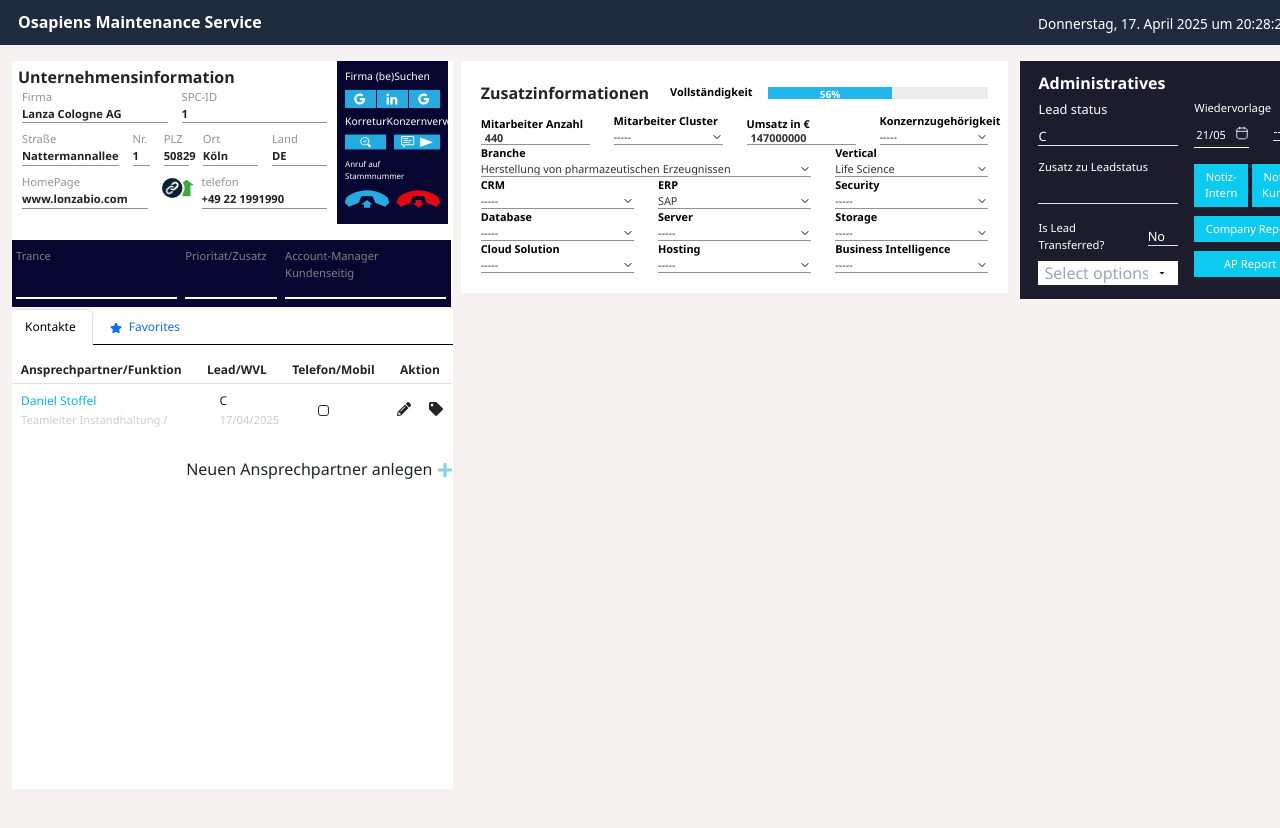
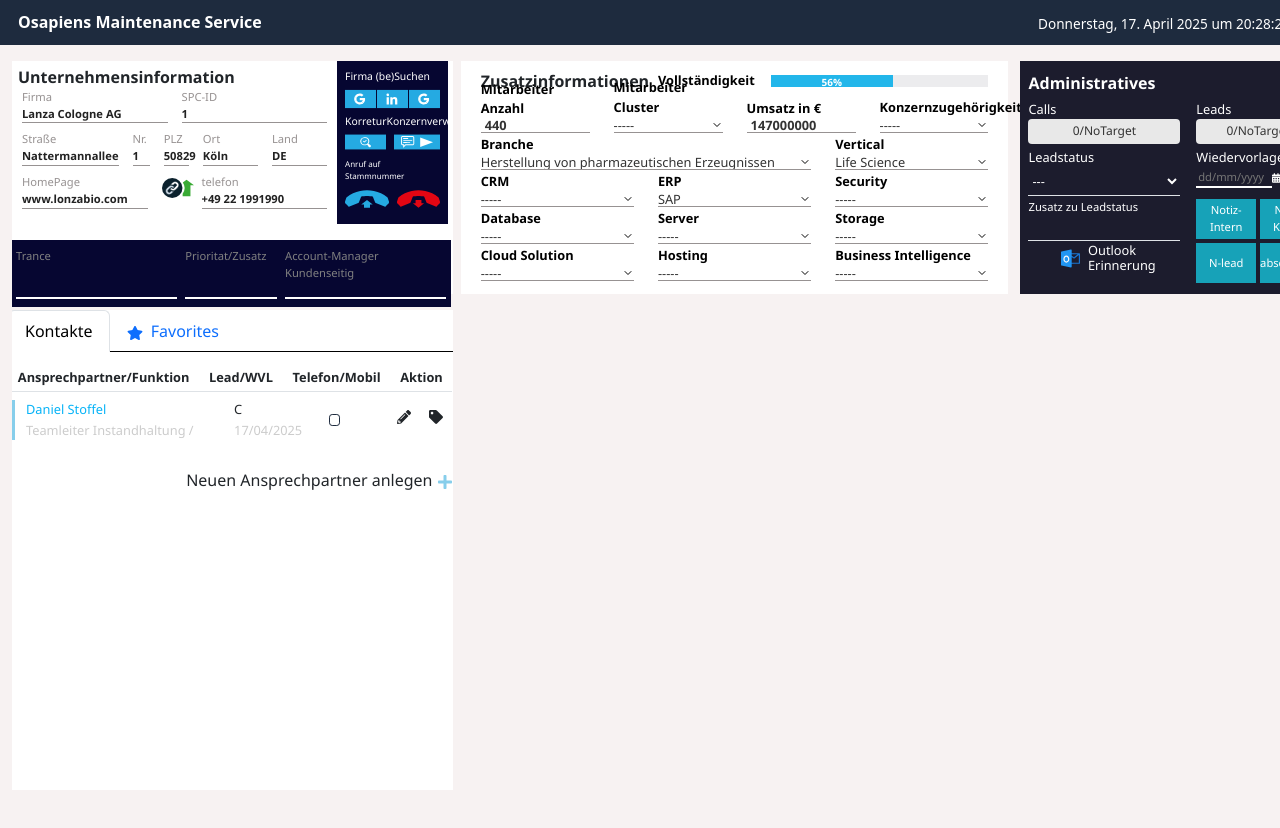
Before and after one commit to vamsiatforte/crm, a React (Create React App) app: page / in a window 1280 px wide. Shown: the top 828 px of the page. Built offline with nearby package versions, Linux system fonts and the light colour scheme.

Commit message:
administration updated

```diff
--- a/src/components/CallDocument.module.css
+++ b/src/components/CallDocument.module.css
@@ -16,6 +16,8 @@
 }
 .adjustWidth{
   width: 61% !important;
+  height: 270px;
+  overflow: scroll;
 }
 .closeBtn {
   cursor: pointer;
--- a/src/components/Kontekte.module.css
+++ b/src/components/Kontekte.module.css
@@ -1,5 +1,4 @@
 .kontakteContainer {
-    font-size: 12px;
     background-color: white;
     height: 60vh;
     padding-left: 0px;
@@ -8,7 +7,7 @@
 
 /* Table headers */
 .tableHeader p {
-    font-size: 0.75rem;
+    font-size: 0.8rem;
     font-weight: 600;
     margin-bottom: 4px;
 }
@@ -17,7 +16,7 @@
 .contactRow {
     padding: 8px 0;
     border-top: 1px solid #dee2e6;
-    font-size: 0.75rem;
+    font-size: 0.8rem;
     width: 103%;
 }
 
@@ -75,26 +74,26 @@
 
 /* Text styles */
 .contactName {
-    font-size: 0.75rem;
+    font-size: 0.8rem;
     font-weight: 500;
     margin-bottom: 2px;
     color: rgb(6, 179, 247);
 }
 
 .contactPosition {
-    font-size: 0.7rem;
+    font-size: 0.8rem;
     color: #ccc;
     margin-bottom: 0;
 }
 
 .leadStatus {
-    font-size: 0.75rem;
+    font-size: 0.8rem;
     font-weight: 500;
     margin-bottom: 2px;
 }
 
 .contactDate {
-    font-size: 0.7rem;
+    font-size: 0.8rem;
     color: #ccc;
     margin-bottom: 0;
 }
@@ -105,7 +104,7 @@
 }
 
 .favoritesText {
-    font-size: 0.75rem;
+    font-size: 1rem;
 }
 
 /* Form styles */
@@ -117,7 +116,7 @@
 }
 
 .form-label {
-    font-size: 0.7rem;
+    font-size: 0.8rem;
     color: #333;
 }
 
@@ -130,7 +129,7 @@
 
 .form-control,
 .form-select {
-    font-size: 0.7rem;
+    font-size: 0.8rem;
     padding: 2px 4px;
     height: auto;
     border: none;
@@ -166,7 +165,7 @@
     color: white !important;
 }
 .contactDiv{
-    border-left: 2px solid skyblue;
+    border-left: 7px solid skyblue;
     padding-left: 11px;
 }
 .navDiv{
@@ -241,7 +240,7 @@
 /* Form Title */
 .formTitle {
   font-weight: 600;
-  font-size: 18px;
+  font-size: 0.8rem;
   margin: 0;
   flex-grow: 1;
   text-align: center;
@@ -251,7 +250,7 @@
 .closeButton {
   background: none;
   border: none;
-  font-size: 20px;
+  font-size: 0.8rem;
   cursor: pointer;
   color: #666;
   padding: 0;
@@ -271,4 +270,5 @@
 .formText{
     margin-top: 20px;
     font-size: 1rem;
+    cursor: pointer;
 }
--- /dev/null
+++ b/src/components/LeadProject.js
@@ -0,0 +1,124 @@
+import React from 'react';
+import styles from './LeadProject.module.css';
+import { FaTrash, FaCalendarAlt } from 'react-icons/fa';
+import outlook from '../images/outlook.svg';
+
+const LeadProject = () => {
+    return (
+        <div className={`col-3 ${styles.leadProject}`}>
+            <div className={`${styles.leadProjectDiv}`}>
+                <div className={`row ${styles.leadProjectTitleDiv}`}>
+                    <div className={`col-10 p-0`}>
+                        <p className={`${styles.title} m-0 fw-bold`}>Administratives</p>
+                    </div>
+                    <div className="col-2 text-end">
+                        <FaTrash className={styles.trashIcon} />
+                    </div>
+                </div>
+
+                <div className='row'>
+                    {/* Progress Bars Section */}
+                    <div className="col-6 p-0">
+                        <div>
+                            <p className={`${styles.label}`}>Calls</p>
+                            <div className={styles.progressBar}>
+                                <div className={styles.progressFill} style={{width: '0%'}}></div>
+                                <span className={styles.progressText}>0/NoTarget</span>
+                            </div>
+                        </div>
+                    </div>
+                    <div className="col-6 ps-3">
+                        <div>
+                            <p className={`${styles.label}`}>Leads</p>
+                            <div className={styles.progressBar}>
+                                <div className={styles.progressFill} style={{width: '0%'}}></div>
+                                <span className={styles.progressText}>0/NoTarget</span>
+                            </div>
+                        </div>
+                    </div>
+                </div>
+
+                <div className='row mt-1'>
+                    {/* Controls Section */}
+                    <div className="col-6 p-0">
+                        <div>
+                            <p className={`${styles.label}`}>Leadstatus</p>
+                            <div className={styles.selectWrapper}>
+                                <select className={styles.selectBottomBorder}>
+                                    <option>---</option>
+                                    <option>A</option>
+                                    <option>B</option>
+                                    <option>C</option>
+                                </select>
+                            </div>
+                        </div>
+                    </div>
+                    <div className="col-6 ps-3">
+                        <div>
+                            <p className={`${styles.label}`}>Wiedervorlage</p>
+                            <div className={`d-flex align-items-center ${styles.datePickerContainer}`}>
+                                <input
+                                    type="text"
+                                    placeholder="dd/mm/yyyy"
+                                    className={`${styles.dateInput} flex-grow-1`}
+                                />
+                                <FaCalendarAlt className={`${styles.calendarIcon}`} />
+                                <div className={`${styles.timeInput}`}>----</div>
+                            </div>
+                        </div>
+                    </div>
+                </div>
+
+                <div className='row mt-1'>
+                    {/* Left Column: Zusatz and Outlook */}
+                    <div className="col-6 p-0">
+                        {/* Zusatz Section */}
+                        <div>
+                            <p className={`${styles.smallText} m-0`}>Zusatz zu Leadstatus</p>
+                            <div className={`${styles.selectBottomBorder}`}><p></p></div>
+                        </div>
+
+                        {/* Outlook Section */}
+                        <div className={`d-flex align-items-center justify-content-center ${styles.outlookSection}`}>
+                            <div className={styles.outlookIcon}>
+                                <img src={outlook} alt="Outlook" className={styles.outlookLogo} />
+                            </div>
+                            <div className={`${styles.outlookText}`}>
+                                <p className='m-0'>Outlook</p>
+                                <p className='m-0'>Erinnerung</p>
+                            </div>
+                        </div>
+                    </div>
+
+                    {/* Right Column: Button Grid */}
+                    <div className="col-6 ps-3">
+                        <div className='row g-1'>
+                            <div className="col-6">
+                                <button className={`btn btn-sm w-100 ${styles.smallButton}`}>
+                                    Notiz-Intern
+                                </button>
+                            </div>
+                            <div className="col-6">
+                                <button className={`btn btn-sm w-100 ${styles.smallButton}`}>
+                                    Notiz-Kunde
+                                </button>
+                            </div>
+                            <div className="col-6">
+                                <button className={`btn btn-sm w-100 ${styles.smallButton}`}>
+                                    N-lead
+                                </button>
+                            </div>
+                            <div className="col-6">
+                                <button className={`btn btn-sm w-100 ${styles.smallButton}`}>
+                                    abschließen
+                                </button>
+                            </div>
+                        </div>
+                    </div>
+                </div>
+            </div>
+        </div>
+    );
+};
+
+export default LeadProject;
--- /dev/null
+++ b/src/components/LeadProject.module.css
@@ -0,0 +1,160 @@
+.leadProject {
+    height: auto !important;
+}
+
+.leadProjectDiv {
+    background-color: rgb(28, 28, 45);
+    padding: 10px 10px 10px 20px !important;
+}
+
+.leadProjectTitleDiv {
+    margin-bottom: 5px !important;
+}
+
+.title {
+    color: white;
+}
+
+.trashIcon {
+    color: white;
+    font-size: 15px;
+    cursor: pointer;
+}
+
+.trashIcon:hover {
+    color: #ccc;
+}
+
+.label {
+    font-weight: 500;
+    font-size: 0.8rem;
+    color: white;
+    margin: 0;
+    padding: 0;
+}
+
+/* Progress Bar Styles */
+.progressBar {
+    position: relative;
+    width: 100%;
+    height: 25px;
+    background-color: #e8e8e8;
+    border-radius: 4px;
+    overflow: hidden;
+    display: flex;
+    align-items: center;
+    justify-content: center;
+}
+
+.progressFill {
+    position: absolute;
+    left: 0;
+    top: 0;
+    height: 100%;
+    background-color: #17a2b8;
+    transition: width 0.3s ease;
+    border-radius: 4px;
+}
+
+.progressText {
+    position: relative;
+    z-index: 1;
+    color: #333;
+    font-size: 0.75rem;
+    font-weight: 500;
+    text-align: center;
+}
+
+.selectWrapper {
+    position: relative;
+    width: 100%;
+    height: 20px;
+    margin-bottom: 0.5rem;
+}
+
+.selectBottomBorder {
+    width: 100%;
+    border: none;
+    border-bottom: 1px solid #dee2e6;
+    padding: 0.25rem 0;
+    background-color: transparent;
+    font-size: 0.8rem;
+    color: white;
+}
+
+.datePickerContainer {
+    padding-bottom: 2px;
+}
+
+.dateInput {
+    border: none;
+    border-bottom: 2px solid white;
+    outline: none;
+    background: transparent;
+    font-size: 0.7rem;
+    width: 100%;
+    color: white;
+}
+
+.calendarIcon {
+    display: flex;
+    align-items: center;
+    cursor: pointer;
+    color: white;
+    font-size: 14px;
+}
+
+.timeInput {
+    border-bottom: 1px solid white;
+    padding: 2px 0;
+    font-size: 0.7rem;
+    color: white;
+    min-width: 40px;
+    text-align: center;
+}
+
+.smallText {
+    font-size: 0.7rem;
+    color: white;
+}
+
+.outlookSection {
+    margin-bottom: 8px;
+}
+
+.outlookIcon {
+    width: 35px;
+    height: 35px;
+    border-radius: 4px;
+    display: flex;
+    align-items: center;
+    justify-content: center;
+}
+
+.outlookLogo {
+    width: 25px;
+    height: 19px;
+}
+
+.outlookText {
+    color: white;
+}
+
+.outlookText p {
+    font-size: 0.8rem;
+    line-height: 1.2;
+}
+
+.smallButton {
+    height: 40px;
+    padding: 0px;
+    border-radius: 0 !important;
+    font-size: 0.7rem;
+    color: white !important;
+    background-color: #17a2b8 !important;
+    border: none !important;
+}
+
+.smallButton:hover {
+    background-color: #138496 !important;
+}
--- a/src/components/Zusatzinformationen.module.css
+++ b/src/components/Zusatzinformationen.module.css
@@ -3,7 +3,7 @@
 }
 
 .ziCard {
-  padding: 20px 20px;
+  padding: 8px 20px;
   /* border-radius: 6px; */
   background-color: #fff;
   /* Added background */
@@ -14,19 +14,18 @@
   margin-bottom: 6px;
   font-weight: bold;
   color: #333;
-  /* Added color */
 }
 
 .ziLabel {
   color:black;
-  font-size: 0.68rem;
+  font-size: 0.8rem;
   margin-bottom: 1px;
   display: block;
   font-weight: 900;
 }
 
 .ziValue {
-  font-size: 0.68rem;
+  font-size: 0.8rem;
   font-weight: bold;
   border-bottom: 1.5px solid rgba(149, 144, 144, 0.979);
   padding: 0 4px;
@@ -38,7 +37,7 @@
 .ziSelect,
 .ziSelectFull {
   width: 100%;
-  font-size: 0.68rem;
+  font-size: 0.8rem;
   font-weight: 500;
   border: none;
   border-bottom: 1.5px solid rgba(149, 144, 144, 0.979);
@@ -88,7 +87,7 @@
 }
 
 .ziPercent {
-  font-size: 0.65rem;
+  font-size: 0.8rem;
   font-weight: bold;
   color: #00c851;
   position: absolute;
@@ -106,6 +105,7 @@
 }
 
 .specialHeight {
+  margin-bottom: 5px;
   height: 32px;
   display: flex;
   flex-direction: column;
--- a/src/screens/CompaniesInformation.js
+++ b/src/screens/CompaniesInformation.js
@@ -5,10 +5,16 @@
 import Administratives from '../components/Administratives';
 import Kontakte from '../components/Kontekte';
 import CallDocument from '../components/CallDocument';
-
+import LeadProject from '../components/LeadProject';
 
 const CompaniesInformation = () => {
     const [selectedIndex, setSelectedIndex] = useState(null);
+    const [showForm, setShowForm] = useState(false); // Lift form state up
+
+    const handleCloseCallDocument = () => {
+        setSelectedIndex(null); // Close CallDocument
+        setShowForm(false); // Also close the form in Kontakte
+    };
 
     return (
         <div className={`${styles.bgColor}`} style={{minWidth: "1350px"}}>
@@ -28,22 +34,28 @@
                     <div className='styles.sideLine'></div>
                     {/* Header */}
 
-
                     <div className='p-2'>
                         {/* Main Sections */}
                     <div className="row mt-2">
                         <Unternehmensinformation />
                         <Zusatzinformationen />
-                        <Administratives />
+                        <LeadProject/>
                     </div>
 
                     {/* Kontakte and Right Panel */}
                     <div className="row ">
                         <div className="col-4 p-0">
-                            <Kontakte selectedIndex={selectedIndex} onContactSelect={setSelectedIndex} />
+                            <Kontakte
+                                selectedIndex={selectedIndex}
+                                onContactSelect={setSelectedIndex}
+                                showForm={showForm}
+                                setShowForm={setShowForm}
+                            />
                         </div>
                         <div className="col-8">
-                            {selectedIndex !== null && <CallDocument />}
+                            {selectedIndex !== null && (
+                                <CallDocument onClose={handleCloseCallDocument} />
+                            )}
                         </div>
                     </div>
                     </div>
```
Also changed, not shown: src/components/CallDocument.js (+3 -7 lines), src/components/Kontekte.js (+1 -7 lines).
